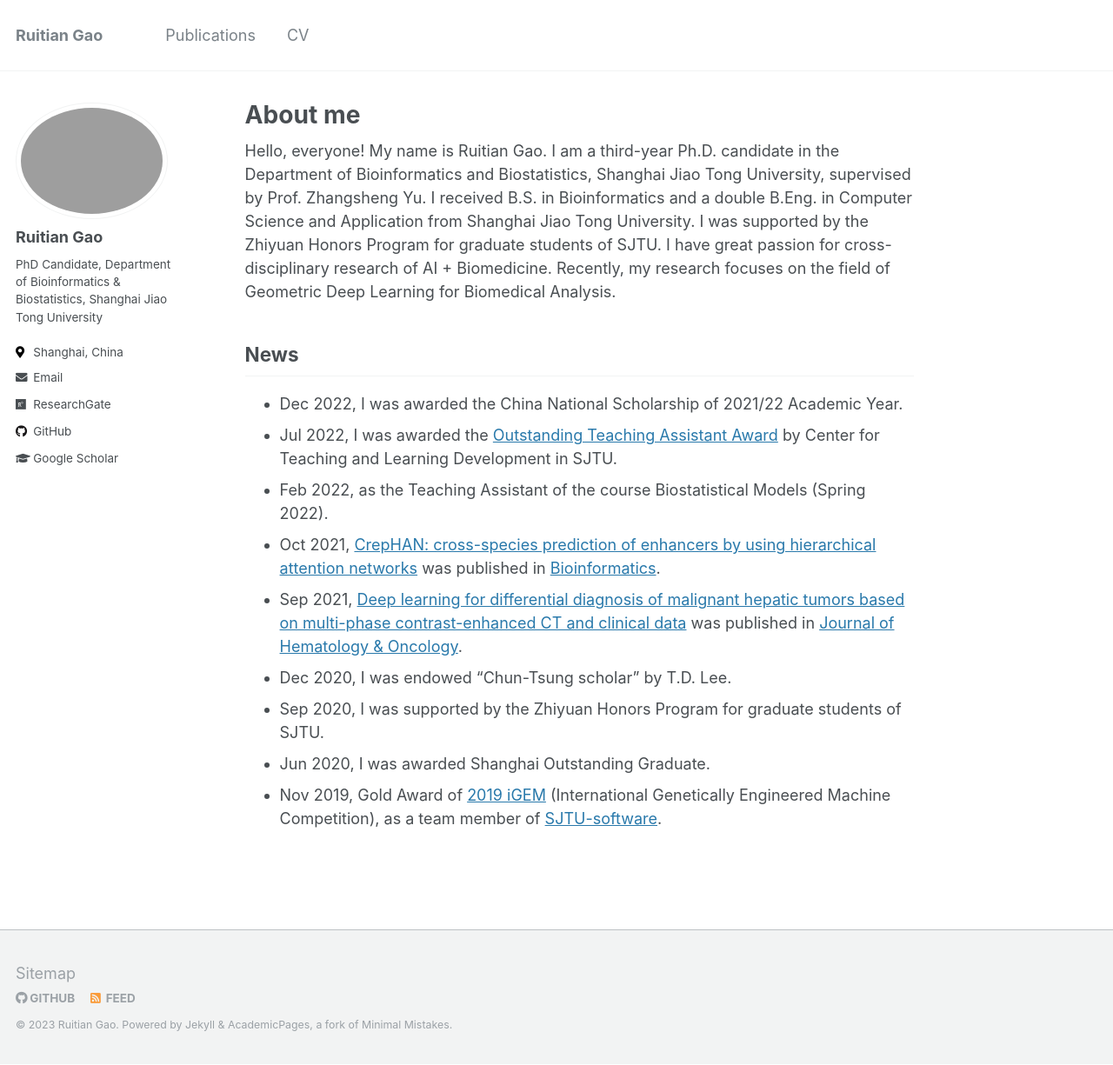
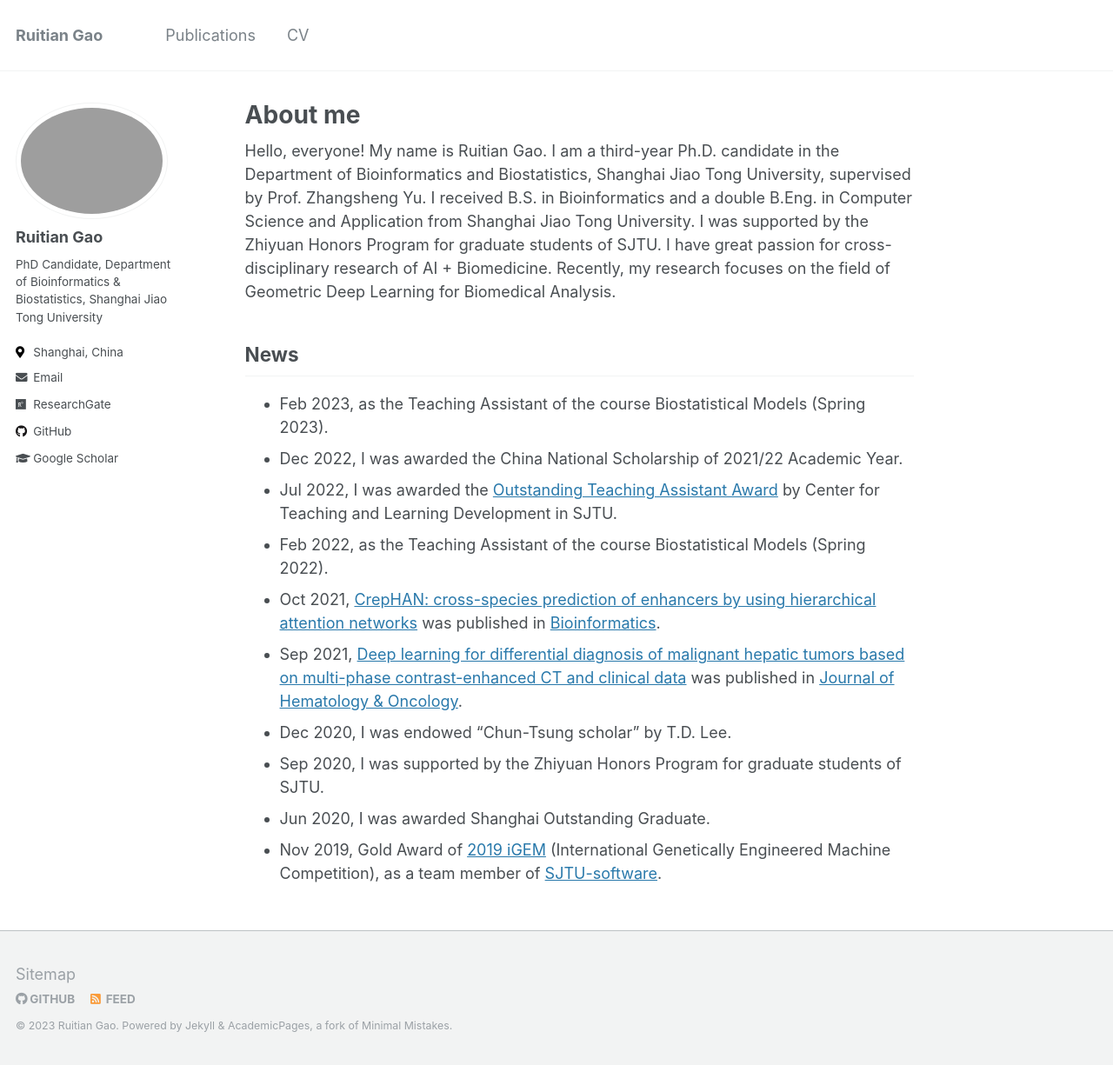
Before and after one commit to ruitian-olivia/ruitian-olivia.github.io, a Jekyll site: the page built from _pages/about.md, in a window 1280 px wide and 1225 px high. Shown: the whole window at 87% size. Built offline with Jekyll 4.4.1, drawn with Linux system fonts in a browser that asks for light colours.

Commit message:
Update about.md

```diff
--- a/_pages/about.md
+++ b/_pages/about.md
@@ -11,6 +11,7 @@ redirect_from:
 Hello, everyone! My name is Ruitian Gao. I am a third-year Ph.D. candidate in the Department of Bioinformatics and Biostatistics, Shanghai Jiao Tong University, supervised by Prof. Zhangsheng Yu. I received B.S. in Bioinformatics and a double B.Eng. in Computer Science and Application from Shanghai Jiao Tong University. I was supported by the Zhiyuan Honors Program for graduate students of SJTU. I have great passion for cross-disciplinary research of AI + Biomedicine. Recently, my research focuses on the field of Geometric Deep Learning for Biomedical Analysis.
 
 ## News
+- Feb 2023, as the Teaching Assistant of the course Biostatistical Models (Spring 2023).
 - Dec 2022, I was awarded the China National Scholarship of 2021/22 Academic Year.
 - Jul 2022, I was awarded the [Outstanding Teaching Assistant Award](https://ctldnew.sjtu.edu.cn/storage/article/2022/12/360716f7848b469495a0ab48fe56c033.jpg) by Center for Teaching and Learning Development in SJTU.
 - Feb 2022, as the Teaching Assistant of the course Biostatistical Models (Spring 2022).
```
